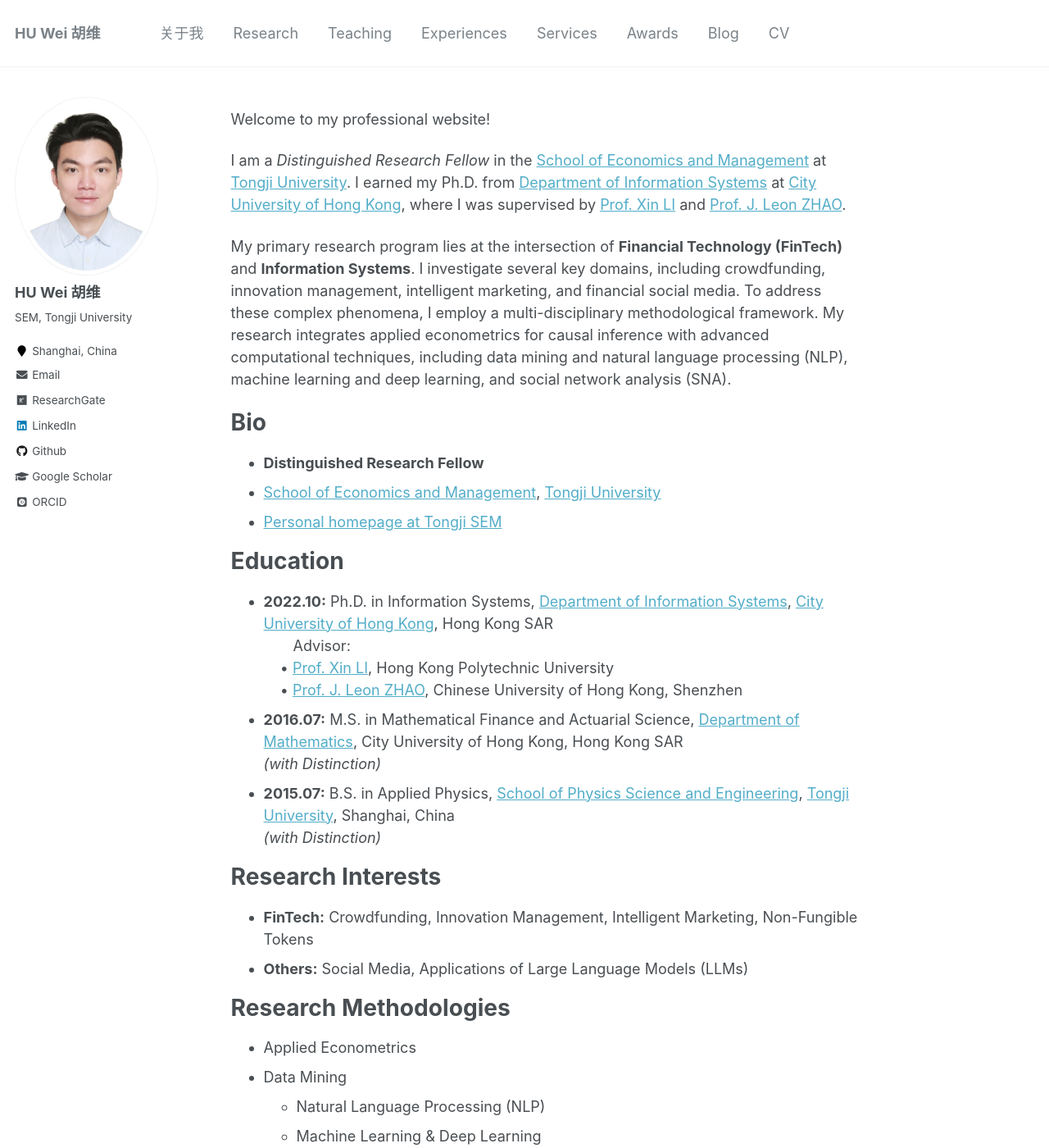
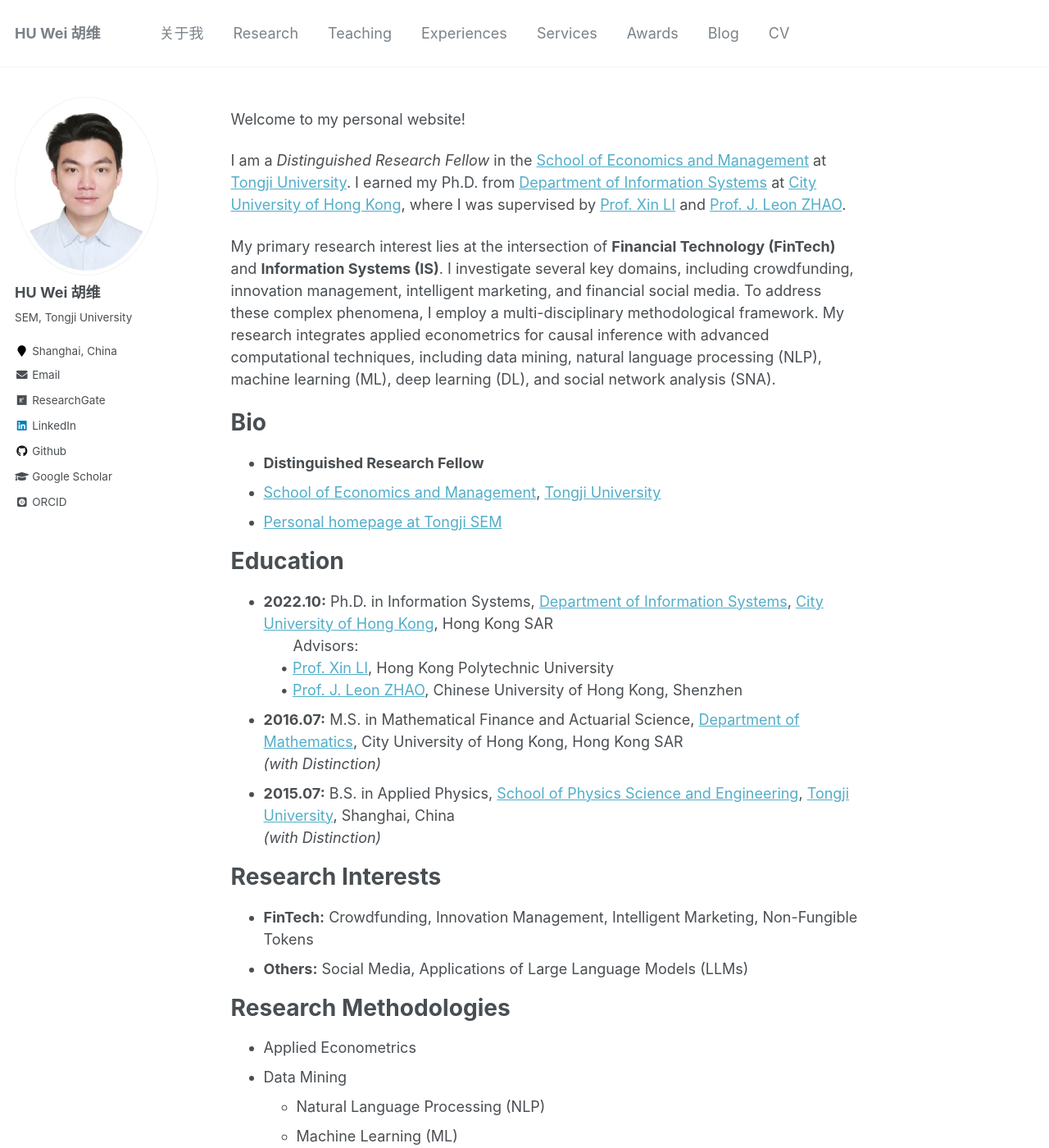
Before and after one commit to huwei-vincent/huwei-vincent.github.io, a Jekyll site: the page built from _pages/about.md, in a window 1280 px wide and 1400 px high. Shown: the whole window at 82% size. Built offline with Jekyll 4.4.1, drawn with Linux system fonts in a browser that asks for light colours; some web fonts are replaced.

Commit message:
about.md

```diff
--- a/_pages/about.md
+++ b/_pages/about.md
@@ -9,11 +9,11 @@ redirect_from:
   - /about.html
 ---
 
-Welcome to my professional website!
+Welcome to my personal website!
 
 I am a *Distinguished Research Fellow* in the [School of Economics and Management](https://sem.tongji.edu.cn/semen/) at [Tongji University](https://en.tongji.edu.cn/p/#/). I earned my Ph.D. from [Department of Information Systems](https://www.cb.cityu.edu.hk/is/) at [City University of Hong Kong](https://www.cityu.edu.hk/), where I was supervised by [Prof. Xin LI](https://www.cb.cityu.edu.hk/staff/xinli24/) and [Prof. J. Leon ZHAO](https://myweb.cuhk.edu.cn/leonzhao).
 
-My primary research program lies at the intersection of **Financial Technology (FinTech)** and **Information Systems**. I investigate several key domains, including crowdfunding, innovation management, intelligent marketing, and financial social media. To address these complex phenomena, I employ a multi-disciplinary methodological framework. My research integrates applied econometrics for causal inference with advanced computational techniques, including data mining and natural language processing (NLP), machine learning and deep learning, and social network analysis (SNA).
+My primary research interest lies at the intersection of **Financial Technology (FinTech)** and **Information Systems (IS)**. I investigate several key domains, including crowdfunding, innovation management, intelligent marketing, and financial social media. To address these complex phenomena, I employ a multi-disciplinary methodological framework. My research integrates applied econometrics for causal inference with advanced computational techniques, including data mining, natural language processing (NLP), machine learning (ML), deep learning (DL), and social network analysis (SNA).
 
 # Bio
 
@@ -24,7 +24,7 @@ My primary research program lies at the intersection of **Financial Technology (
 # Education
 
 - **2022.10:** Ph.D. in Information Systems, [Department of Information Systems](https://www.cb.cityu.edu.hk/is/), [City University of Hong Kong](https://www.cityu.edu.hk/), Hong Kong SAR
-  <span style="margin-left: 2em;">Advisor:</span>
+  <span style="margin-left: 2em;">Advisors:</span>
   &nbsp;&nbsp;&nbsp;&nbsp;• [Prof. Xin LI](https://www.polyu.edu.hk/mm/people/academic-staff/prof-xin-li/?sc_lang=en), Hong Kong Polytechnic University
   &nbsp;&nbsp;&nbsp;&nbsp;• [Prof. J. Leon ZHAO](https://myweb.cuhk.edu.cn/leonzhao), Chinese University of Hong Kong, Shenzhen
 - **2016.07:** M.S. in Mathematical Finance and Actuarial Science, [Department of Mathematics](https://www.cityu.edu.hk/ma/), City University of Hong Kong, Hong Kong SAR <br>*(with Distinction)*
@@ -40,5 +40,6 @@ My primary research program lies at the intersection of **Financial Technology (
 - Applied Econometrics
 - Data Mining
   - Natural Language Processing (NLP)
-  - Machine Learning & Deep Learning
+  - Machine Learning (ML)
+  - Deep Learning (DL)
   - Social Network Analysis (SNA)
```
